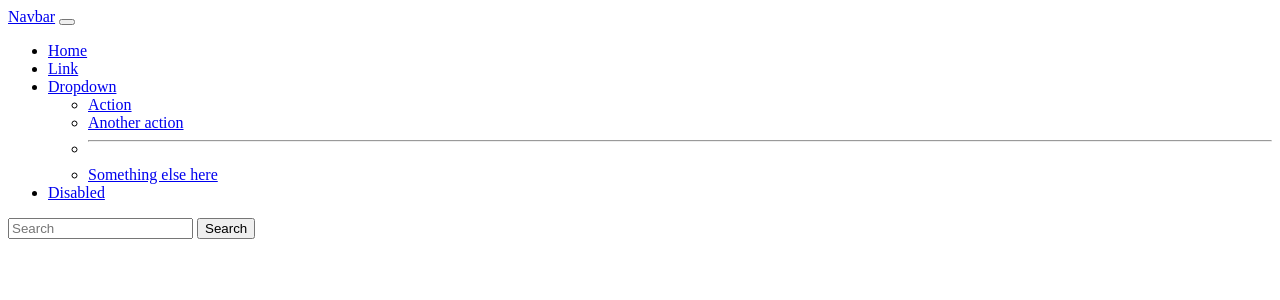
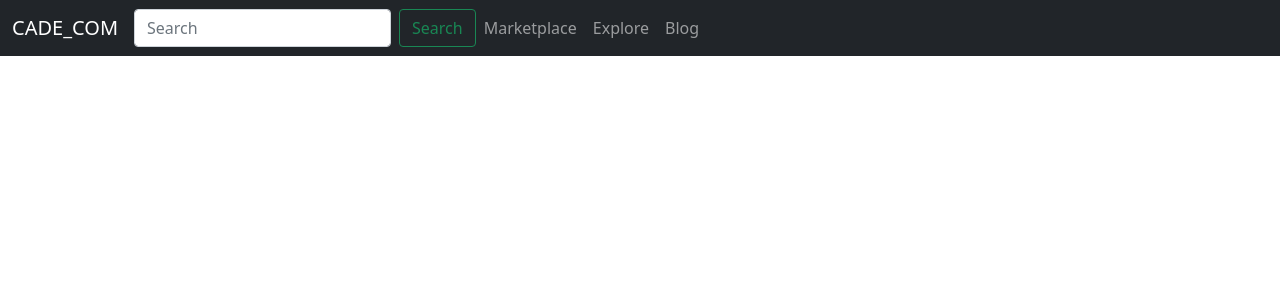
Before and after one commit to genedeh/CODE_com, a Django app: page / in a window 1280 px wide. Shown: the top 300 px of the page. Run offline with Django 3.2, Linux system fonts and the light colour scheme; some libraries are stand-ins or nearby versions.

Commit message:
added a added a navbar

```diff
--- a/CADE_COM_APP/Community/urls.py
+++ b/CADE_COM_APP/Community/urls.py
@@ -2,7 +2,7 @@ from django.urls import path
 
 from .views import home_view
 
-app_name = "store"
+app_name = "Community"
 
 urlpatterns = [
     path('', home_view, name="home"),
--- a/CADE_COM_APP/templates/base.html
+++ b/CADE_COM_APP/templates/base.html
@@ -6,44 +6,39 @@
           content="width=device-width, user-scalable=no, initial-scale=1.0, maximum-scale=1.0, minimum-scale=1.0">
     <meta http-equiv="X-UA-Compatible" content="ie=edge">
     <title>{% block title %}{% endblock title %}</title>
+    <!-- Bootstrap CSS -->
+    <link href="https://cdn.jsdelivr.net/npm/bootstrap@5.0.0-beta2/dist/css/bootstrap.min.css" rel="stylesheet" integrity="sha384-BmbxuPwQa2lc/FVzBcNJ7UAyJxM6wuqIj61tLrc4wSX0szH/Ev+nYRRuWlolflfl" crossorigin="anonymous">
+
+    <!-- jquery -->
+    <script src="https://code.jquery.com/jquery-3.3.1.min.js" defer></script>
 </head>
 <body>
-<nav class="navbar navbar-expand-lg navbar-light bg-light">
+<nav class="navbar navbar-expand-lg navbar-dark bg-dark">
   <div class="container-fluid">
-    <a class="navbar-brand" href="#">Navbar</a>
+    <a class="navbar-brand" href="{% url 'Community:home' %}">CADE_COM</a>
     <button class="navbar-toggler" type="button" data-bs-toggle="collapse" data-bs-target="#navbarSupportedContent" aria-controls="navbarSupportedContent" aria-expanded="false" aria-label="Toggle navigation">
       <span class="navbar-toggler-icon"></span>
     </button>
     <div class="collapse navbar-collapse" id="navbarSupportedContent">
-      <ul class="navbar-nav me-auto mb-2 mb-lg-0">
-        <li class="nav-item">
-          <a class="nav-link active" aria-current="page" href="#">Home</a>
-        </li>
-        <li class="nav-item">
-          <a class="nav-link" href="#">Link</a>
-        </li>
-        <li class="nav-item dropdown">
-          <a class="nav-link dropdown-toggle" href="#" id="navbarDropdown" role="button" data-bs-toggle="dropdown" aria-expanded="false">
-            Dropdown
-          </a>
-          <ul class="dropdown-menu" aria-labelledby="navbarDropdown">
-            <li><a class="dropdown-item" href="#">Action</a></li>
-            <li><a class="dropdown-item" href="#">Another action</a></li>
-            <li><hr class="dropdown-divider"></li>
-            <li><a class="dropdown-item" href="#">Something else here</a></li>
-          </ul>
-        </li>
-        <li class="nav-item">
-          <a class="nav-link disabled" href="#" tabindex="-1" aria-disabled="true">Disabled</a>
-        </li>
-      </ul>
-      <form class="d-flex">
+        <form class="d-flex">
         <input class="form-control me-2" type="search" placeholder="Search" aria-label="Search">
         <button class="btn btn-outline-success" type="submit">Search</button>
       </form>
+      <ul class="navbar-nav me-auto mb-2 mb-lg-0">
+        <li class="nav-item">
+          <a class="nav-link" href="#">Marketplace</a>
+        </li>
+          <a class="nav-link" href="#">Explore</a>
+        </li>
+        </li>
+          <a class="nav-link" href="#">Blog</a>
+        </li>
+      </ul>
     </div>
   </div>
 </nav>
 {% block content %}{% endblock content %}
 </body>
+<script src="https://cdn.jsdelivr.net/npm/@popperjs/core@2.6.0/dist/umd/popper.min.js"></script>
+<script src="https://cdn.jsdelivr.net/npm/bootstrap@5.0.0-beta2/dist/js/bootstrap.min.js"></script>
 </html>
```
